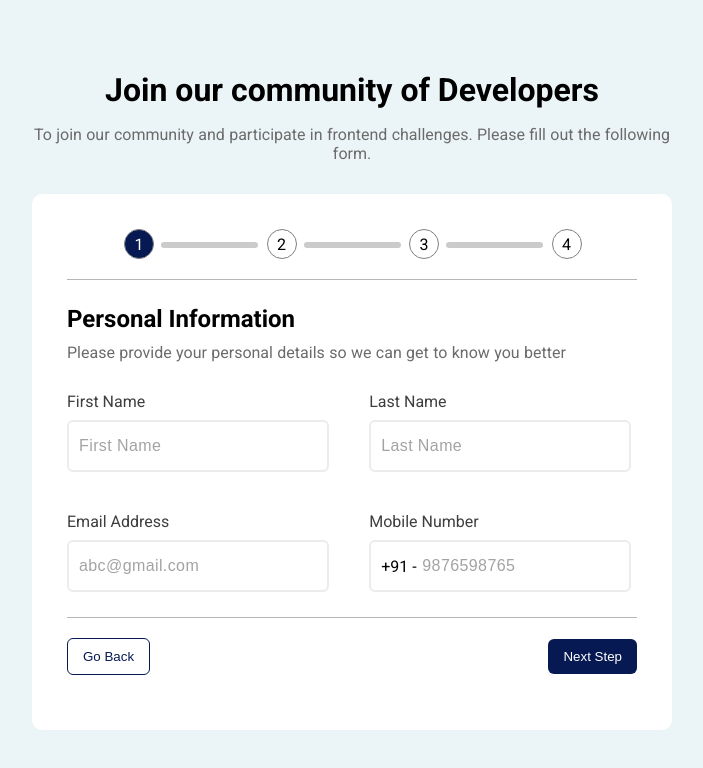
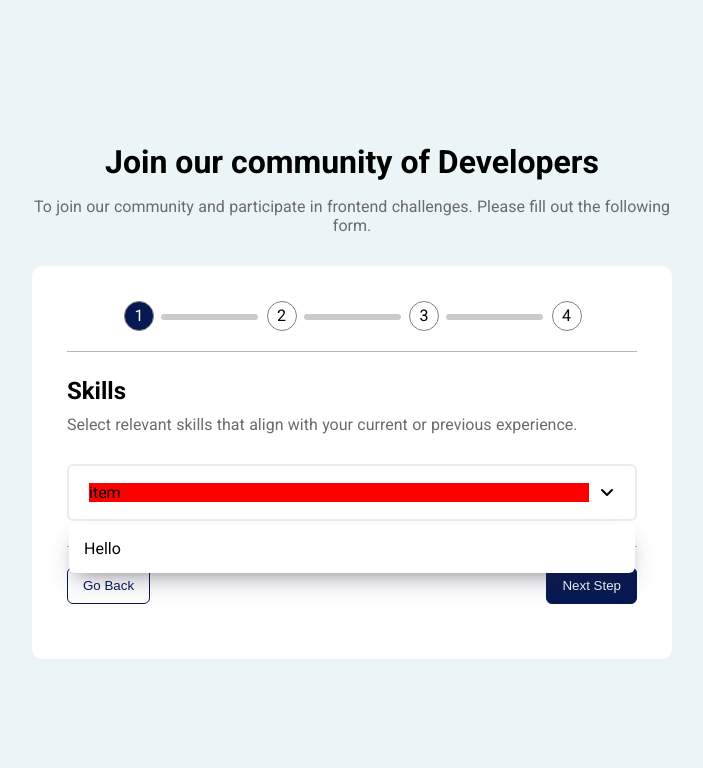
Before and after one commit to SujithGunasekaran/react-stepper-form, a React (Vite) app: page / in a window 1280 px wide. Shown: the top 768 px of the page, without its empty margins (288-991 px from the left). Built offline with nearby package versions, Linux system fonts and the light colour scheme.

Commit message:
react-step select and multiselect component added

```diff
--- a/package.json
+++ b/package.json
@@ -11,7 +11,8 @@
   },
   "dependencies": {
     "react": "^18.3.1",
-    "react-dom": "^18.3.1"
+    "react-dom": "^18.3.1",
+    "react-icons": "^5.3.0"
   },
   "devDependencies": {
     "@eslint/js": "^9.11.1",
--- /dev/null
+++ b/src/components/Forms/InputMultiSelect.jsx
@@ -0,0 +1,31 @@
+import { FaAngleDown } from "react-icons/fa6";
+
+const InputMultiSelect = (props) => {
+
+    // props
+    const {
+        fieldData,
+        formValue,
+        formErrors,
+        handleInputChange
+    } = props;
+
+    return (
+        <div className='input-multi-select'>
+            <div className='multi-select-wrapper'>
+                <div className='input-multi-select-item-wrapper'>
+                    <div className='item'>item</div>
+                </div>
+                <div className='input-multi-select-icon'>
+                    <FaAngleDown className='icon' />
+                </div>
+            </div>
+            <div className='multi-select-option-wrapper'>
+                <div>Hello</div>
+            </div>
+        </div>
+    )
+
+}
+
+export default InputMultiSelect;
--- /dev/null
+++ b/src/components/Forms/InputRadio.jsx
@@ -0,0 +1,51 @@
+/* eslint-disable react/prop-types */
+
+const InputRadio = (props) => {
+
+    // props
+    const {
+        fieldData,
+        formValue,
+        formErrors,
+        handleInputChange
+    } = props;
+
+    const errorMessage = fieldData.errorMessages[formErrors[fieldData.name]] || '';
+
+    return (
+        <div className='input-select-wrapper'>
+            {
+                fieldData.options.map((option) => (
+                    <div
+                        key={option.id}
+                        className={`input-select-option ${errorMessage && 'error'}`}
+                        onClick={() => handleInputChange(fieldData.name, option.name)}
+                    >
+                        <input
+                            type='radio'
+                            id={option.name}
+                            name={fieldData.name}
+                            value={option.name}
+                            checked={formValue === option.name}
+                        />
+                        <label
+                            htmlFor={option.name}
+                            className='input-radio-label'
+                        >
+                            {option.displayName}
+                        </label>
+                    </div>
+                ))
+            }
+            {
+                errorMessage &&
+                <div className='input-field-error-message'>
+                    {errorMessage}
+                </div>
+            }
+        </div>
+    )
+
+}
+
+export default InputRadio;
--- a/src/components/Forms/formFields.jsx
+++ b/src/components/Forms/formFields.jsx
@@ -1,10 +1,14 @@
 import InputText from "./InputText";
 import InputMobile from "./InputMobile";
+import InputRadio from "./inputRadio";
+import InputMultiSelect from "./InputMultiSelect";
 
 const formFields = {
     'text': InputText,
     'email': InputText,
     'mobile': InputMobile,
+    'radio': InputRadio,
+    'multiSelect': InputMultiSelect,
 }
 
 export default formFields;
--- a/src/components/Modal.jsx
+++ b/src/components/Modal.jsx
@@ -9,7 +9,6 @@ import ModalContent from './ModalContent';
 const Modal = () => {
 
     // state
-    // const [steps, setSteps] = useState(stepsList);
     const [activeStepIndex, setActiveStepIndex] = useState(0);
     const [isCompleted, setIsCompleted] = useState(false);
     const [formValues, setFormValues] = useState({});
--- a/src/constants.js
+++ b/src/constants.js
@@ -61,14 +61,89 @@ const formDataOne = {
     ]
 };
 
+const formDataTwo = {
+    title: 'Skill Level',
+    description: 'Please tell us about your skill level in frontend developer',
+    fields: [
+        {
+            id: '1',
+            component: 'radio',
+            type: 'radio',
+            label: 'Select skills level',
+            hideLabel: true,
+            name: 'skillLevel',
+            style: 'full-width',
+            validationType: 'empty',
+            options: [
+                {
+                    id: 'biginner',
+                    name: 'biginner',
+                    displayName: 'Biginner'
+                },
+                {
+                    id: 'intermediate',
+                    name: 'intermediate',
+                    displayName: 'Intermediate'
+                },
+                {
+                    id: 'advanced',
+                    name: 'advanced',
+                    displayName: 'Advanced'
+                },
+                {
+                    id: 'expect',
+                    name: 'expect',
+                    displayName: 'Expect'
+                },
+            ],
+            errorMessages: {
+                empty: 'Please Select Skill Level',
+            }
+        },
+    ]
+}
+
+const formDataThree = {
+    title: 'Skills',
+    description: 'Select relevant skills that align with your current or previous experience.',
+    fields: [
+        {
+            id: '1',
+            component: 'multiSelect',
+            type: 'multiSelect',
+            label: 'Select skills level',
+            hideLabel: true,
+            name: 'skills',
+            style: 'full-width',
+            validationType: 'empty',
+            options: [
+                {
+                    id: 'javascript',
+                    name: 'javascript',
+                    displayName: 'Javascript'
+                },
+                {
+                    id: 'react.js',
+                    name: 'react.js',
+                    displayName: 'React.js'
+                },
+            ],
+            errorMessages: {
+                empty: 'Please Select Skill Level',
+            }
+        },
+    ]
+}
+
+
 const steps = [
     {
         id: 1,
-        formData: formDataOne
+        formData: formDataThree
     },
     {
         id: 2,
-        formData: formDataOne
+        formData: formDataTwo
     },
     {
         id: 3,
--- a/src/index.css
+++ b/src/index.css
@@ -137,6 +137,10 @@ body {
   width: 46%;
 }
 
+.modal-content-form-field-container .full-width {
+  width: 100%;
+}
+
 .modal-content-input-wrapper {
   display: flex;
   gap: 9px;
@@ -148,6 +152,10 @@ body {
 .input-label {
   color: rgb(62, 62, 62);
   font-weight: 400;
+}
+
+.input-label.hide {
+  display: none;
 }
 
 .input-field {
@@ -211,6 +219,79 @@ body {
   color: rgb(202, 18, 18);
 }
 
+.input-select-wrapper {
+  display: flex;
+  width: 100%;
+  gap: 10px;
+  flex-wrap: wrap;
+  align-items: center;
+}
+
+.input-select-option {
+  margin: 5px 0px;
+  width: 49%;
+  padding: 20px 15px;
+  border-radius: 6px;
+  accent-color: #071952;
+  cursor: pointer;
+  border: 2px solid rgb(236, 236, 236);
+  transition: 0.3s all ease-in-out;
+}
+
+.input-select-option.error {
+  border: 2px solid rgb(202, 18, 18);
+}
+
+.input-select-option:hover {
+  border: 2px solid #071952;
+}
+
+.input-radio-label {
+  cursor: pointer;
+  font-weight: 400;
+  padding-left: 7px;
+}
+
+.input-multi-select {
+  width: 100%;
+  padding: 5px;
+  border-radius: 6px;
+  position: relative;
+  border: 2px solid rgb(236, 236, 236);
+}
+
+.multi-select-wrapper {
+  width: 100%;
+  padding: 12px 15px;
+  display: flex;
+  gap: 5px;
+  align-items: center;
+  justify-content: space-between;
+}
+
+.input-multi-select-item-wrapper {
+  width: 95%;
+  background-color: red;
+}
+
+.input-multi-select-icon {
+  display: flex;
+  align-items: center;
+  justify-self: center;
+  cursor: pointer;
+}
+
+.multi-select-option-wrapper {
+  position: absolute;
+  top: 58px;
+  left: 0;
+  width: 100%;
+  padding: 15px;
+  border-radius: 6px;
+  background-color: white;
+  box-shadow: rgba(50, 50, 93, 0.25) 0px 13px 27px -5px, rgba(0, 0, 0, 0.3) 0px 8px 16px -8px;
+}
+
 .modal-footer {
   margin: 20px 0px;
   padding-top: 20px;
@@ -230,6 +311,7 @@ body {
   padding: 10px 15px;
   border-radius: 6px;
   cursor: pointer;
+  border: 1px solid #071952;
   background-color: #071952;
 }
 
```
Also changed, not shown: 1 other file (tests, documents, lock files or other folders).
